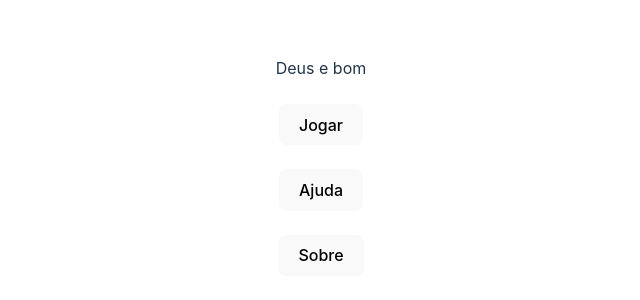
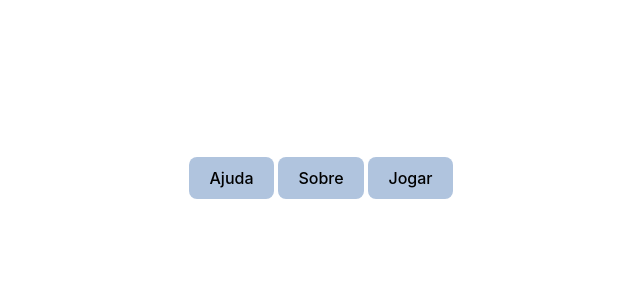
Before and after one commit to JulioLeandro12/Codigos-Celestiais, a Svelte app: page / in a window 1280 px wide. Shown: the part 222-522 px from the top of the page, without its empty margins (319-959 px from the left). Built offline with nearby package versions, Linux system fonts and the light colour scheme.

Commit message:
add botões, function de estado e writable, rotas

```diff
--- a/src/App.svelte
+++ b/src/App.svelte
@@ -1,19 +1,22 @@
+
 <script>
 import Ajuda from "./Components/Ajuda.svelte";
 import Jogar from "./Components/Jogar.svelte";
 import Menu from "./Components/Menu.svelte";
-import Botao from "./Components/Menu.svelte"
 import Sobre from "./Components/Sobre.svelte";
+import { estado } from "./stores/estado";
 </script>
 
-<main>
-  Deus e bom
-  <br><br>
- <Botao texto = Jogar/> <br><br>
- <Botao texto = Ajuda/> <br><br>
- <Botao texto = Sobre/> <br><br>
-</main>
+{#if $estado == "menu"}  <!--serve para criar a rotas do menu-->
+<Menu></Menu>
 
-<style>
+{:else if $estado == "ajuda"}
+<Ajuda></Ajuda>
 
-</style>
+{:else if $estado == "jogar"}
+<Jogar></Jogar>
+
+{:else if $estado == "sobre"}
+<Sobre></Sobre>
+
+{/if}
--- a/src/Components/Menu.svelte
+++ b/src/Components/Menu.svelte
@@ -1,14 +1,28 @@
-<script lang="js">
-import Jogar from "./Jogar.svelte";
-import Ajuda from "./Ajuda.svelte";
-import Sobre from "./Sobre.svelte";
-   export let texto = ""
+<script>
+    import { trocadeestado } from "../stores/estado";
+    import Ajuda from "./Ajuda.svelte";
+    import Sobre from "./Sobre.svelte";
+    import Jogar from "./Jogar.svelte";
 </script>
 
-<button class="Botao">
-    {texto}
+<button class="ajuda" on:click={() => trocadeestado("ajuda")}> <!--tag em html que serve para criar os botões de acordo com o nome-->
+ Ajuda
+</button>
+
+<button class="sobre" on:click={() => trocadeestado("sobre")}>
+ Sobre
+</button>
+
+<button class="jogar" on:click={() => trocadeestado("jogar")}>
+ Jogar
 </button>
 
 <style>
 
+.jogar{background-color:lightsteelblue;}
+
+.sobre {background-color:lightsteelblue;}
+
+.ajuda {background-color:lightsteelblue;}
+
 </style>
--- /dev/null
+++ b/src/stores/estado.js
@@ -0,0 +1,8 @@
+//essa pasta é um arquivo onde serão feitas as mudanças de troca de estado da página;
+
+import { writable } from "svelte/store"; //esta função serve para transformar uma variável q MUDA AS COISAS em tempo real
+export let estado = writable("menu");
+
+export function trocadeestado(novoestado){
+    estado.set(novoestado)
+}
```
Also changed, not shown: src/lib/Counter.svelte (deleted, +0 -10 lines), svelte.config.js (line endings or trailing spaces).
